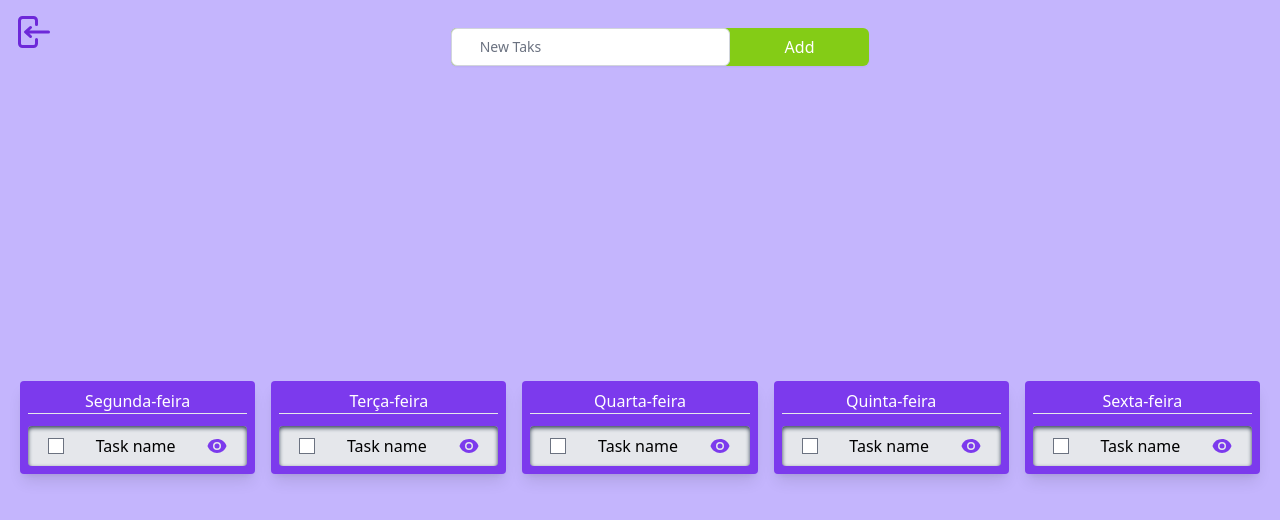
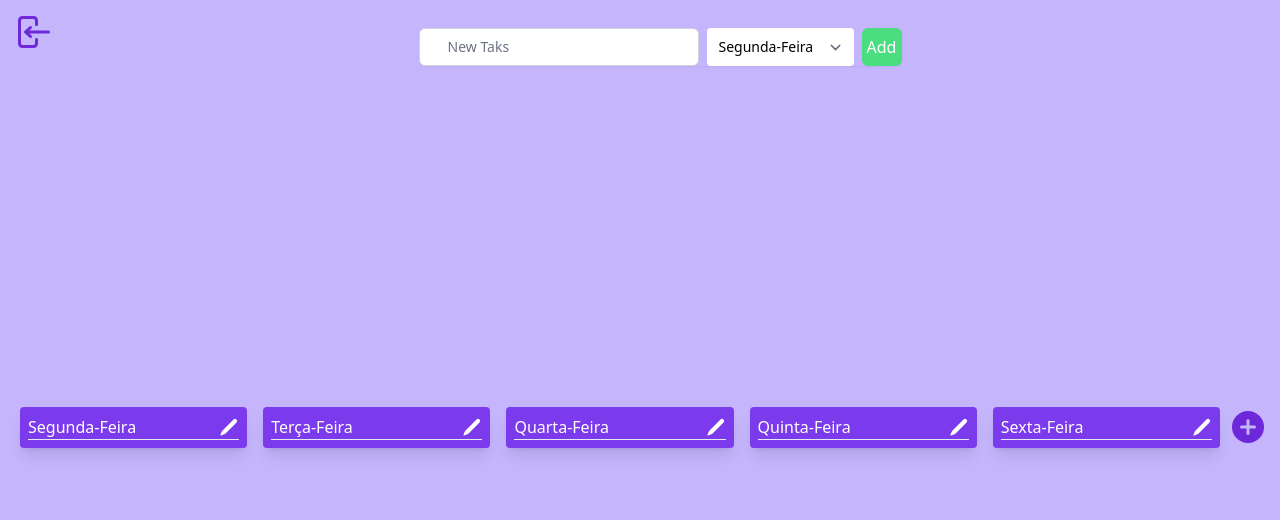
Before and after one commit to JULLIAIP/App_tasks_asana, a React (Vite) app: page /board in a window 1280 px wide. Shown: the top 520 px of the page. Built offline with nearby package versions, Linux system fonts and the light colour scheme.

Commit message:
funções de adicionar ao dia correto

```diff
--- a/package.json
+++ b/package.json
@@ -13,7 +13,8 @@
     "@tailwindcss/forms": "^0.5.3",
     "react": "^18.2.0",
     "react-dom": "^18.2.0",
-    "react-router-dom": "^6.8.1"
+    "react-router-dom": "^6.8.1",
+    "react-uuid": "^2.0.0"
   },
   "devDependencies": {
     "@types/react": "^18.0.27",
--- a/src/App.jsx
+++ b/src/App.jsx
@@ -1,15 +1,15 @@
 import { BrowserRouter } from "react-router-dom"
+import { StateGblobal } from "./global/EstadoGlobal"
 import Routing from "./global/Rotas"
-import BoardTaskPage from "./pages/BoardTaksPage"
-import DetailsPage from "./pages/DetailsPage"
-import LoginPage from "./pages/LoginPage"
 
 function App() {
 
 
   return (
     <BrowserRouter>
-      <Routing />
+      <StateGblobal>
+        <Routing />
+      </StateGblobal>
     </BrowserRouter>
   )
 }
--- a/src/components/CardTask/index.jsx
+++ b/src/components/CardTask/index.jsx
@@ -1,23 +1,65 @@
-import { EyeIcon } from '@heroicons/react/20/solid'
+import { EyeIcon, PencilIcon } from '@heroicons/react/20/solid'
+import { useContext } from 'react'
 import { useNavigate } from 'react-router-dom'
-export default function CardTask(props) {
+import { ContextGlobal } from '../../global/EstadoGlobal'
 
+export default function CardTask({ tasks, name }) {
+
+    const { tasksList, setTaskList } = useContext(ContextGlobal)
     const navigate = useNavigate()
+    const styleCard = "flex w-full text-black items-center gap-2 mt-3 shadow-slate-700 shadow-inner h-auto p-2 rounded justify-around"
 
+    const mudaStatus = (e, item) => {
+
+        const findDay = tasksList.map((task) => {
+
+            if (task.day === item.day) {
+
+                const upDateStatus = task.tasks.map((status) => {
+                    if (e) {
+                        if (status.id === item.id) {
+                            return { ...status, status: 'done' }
+                        }
+                    } else {
+                        if (status.id === item.id) {
+                            return { ...status, status: 'open' }
+                        }
+                    }
+                    return status
+                });
+
+                return { ...task, tasks: upDateStatus };
+            };
+            return task
+        });
+
+        setTaskList(findDay)
+    }
 
     return (
         <div className=" w-1/5 rounded bg-violet-600 text-white shadow-lg text-center m-2 p-2">
-            {props.name}
+            <h1 className='flex w-full justify-between items-center'>
+                {name} <PencilIcon className="h-5 w-5 " aria-hidden="true" /></h1>
             <hr />
-            <div className="
-            flex w-full text-black items-center gap-2 mt-3 shadow-slate-700 shadow-inner h-auto
-            bg-gray-200 p-2 rounded justify-around">
-                <input type={'checkbox'} />
-                <h5>Task name</h5>
-                <button onClick={() => navigate('/details/1')}>
+
+            {tasks.map((task, i) => <div key={i}
+                className={task&&task.status === 'done' ?
+                    `${styleCard} bg-green-400`
+                    :
+                    `${styleCard} bg-gray-200`}>
+
+                <input
+                    type={'checkbox'}
+                    checked={task.status === 'done' ? true : false}
+                    onChange={(e) => mudaStatus(e.target.checked, task)}
+                />
+                <h5>{task.name}</h5>
+
+                <button onClick={() => navigate(`/details/${task.day}/${task.id}`)}>
                     <EyeIcon className='w-5 text-violet-600' />
                 </button>
-            </div>
+            </div>)}
+
 
 
 
--- a/src/components/Input/index.jsx
+++ b/src/components/Input/index.jsx
@@ -1,15 +1,59 @@
+import { useContext, useEffect, useState } from "react"
+import uuid from "react-uuid"
+import { ContextGlobal } from "../../global/EstadoGlobal"
+
 export default function InputAdd() {
+    const { tasksList, setTaskList } = useContext(ContextGlobal)
+
+    const [taskName, setTaskName] = useState('')
+    const [dayTask, setDayTask] = useState('')
+
+
+    function addTask() {
+
+        const updatedDays = tasksList.map(task => {
+            if (task.day === dayTask) {
+                return {
+                    ...task,
+                    tasks: [
+                        ...task.tasks,
+                        { id: uuid(), name: taskName, status: 'open',
+                        description: '', day: dayTask }
+                    ]
+                };
+            }
+            return task;
+        });
+        setTaskList(updatedDays);
+        setTaskName('')
+        setDayTask('')
+    }
+
+
+
     return (
-
-        <div className=" flex  m-auto mt-4 rounded-md shadow-sm w-1/3 bg-lime-500 h-1/5" >
+        <div className=" flex m-auto mt-4 rounded-md
+        shadow-sm w-auto h-1/5 gap-2" >
             <input
+                value={taskName}
                 type="text"
                 name="new-task"
                 id="task"
-                className="block w-2/3 rounded-md border-gray-300 pl-7 pr-12 focus:border-none focus:ring-indigo-500 sm:text-sm"
+                className="block w-auto rounded-md border-gray-300 pl-7 pr-12 focus:border-none
+                 focus:ring-indigo-500 sm:text-sm"
                 placeholder="New Taks"
+                onChange={(e) => setTaskName(e.target.value)}
             />
-            <button className="w-1/3 text-white rounded-md">Add</button>
+            <select
+                name="day"
+                value={dayTask}
+                className="border-none rounded sm:text-sm"
+                onChange={(e) => setDayTask(e.target.value)}>
+                {tasksList && tasksList.map((item, i) =>
+                <option key={i}>{item.day}</option>)}
+            </select>
+            <button onClick={() => addTask()}
+                className="w-10 text-white rounded-md bg-green-400">Add</button>
         </div>
 
 
--- a/src/global/EstadoGlobal.jsx
+++ b/src/global/EstadoGlobal.jsx
@@ -0,0 +1,38 @@
+import React, { Children, useState } from "react";
+import uuid from "react-uuid";
+
+export const ContextGlobal = React.createContext()
+
+export const StateGblobal = ({ children }) => {
+
+    const [tasksList, setTaskList] = useState([
+        {
+            day: "Segunda-Feira",
+            tasks: []
+        },
+        {
+            day: "Terça-Feira",
+            tasks: []
+        },
+        {
+            day: "Quarta-Feira",
+            tasks: []
+        },
+        {
+            day: "Quinta-Feira",
+            tasks: []
+        },
+        {
+            day: "Sexta-Feira",
+            tasks: []
+        },
+
+    ])
+
+    return (
+        <ContextGlobal.Provider value={{ tasksList, setTaskList}}>
+            {children}
+        </ContextGlobal.Provider>
+    )
+
+}
--- a/src/global/Rotas.jsx
+++ b/src/global/Rotas.jsx
@@ -8,7 +8,7 @@ export default function Routing() {
         <Routes>
             <Route path="/" element={<LoginPage />} />
             <Route path="/board" element={<BoardTaskPage />} />
-            <Route path="/details/:id" element={<DetailsPage />} />
+            <Route path="/details/:day/:id" element={<DetailsPage />} />
         </Routes>
     )
 }
--- a/src/pages/BoardTaksPage/index.jsx
+++ b/src/pages/BoardTaksPage/index.jsx
@@ -1,16 +1,12 @@
 import CardTask from "../../components/CardTask"
 import InputAdd from "../../components/Input"
-import { ArrowLeftOnRectangleIcon } from '@heroicons/react/20/solid'
+import { ArrowLeftOnRectangleIcon, PlusCircleIcon } from '@heroicons/react/20/solid'
 import { useNavigate } from "react-router-dom"
+import { useContext } from "react"
+import { ContextGlobal } from "../../global/EstadoGlobal"
 
 export default function BoardTaskPage() {
-    const days = [
-        'Segunda-feira',
-        'Terça-feira',
-        'Quarta-feira',
-        'Quinta-feira',
-        'Sexta-feira',
-    ]
+    const { tasksList, setTaskList } = useContext(ContextGlobal)
     const navigate = useNavigate()
 
     return (
@@ -21,7 +17,11 @@ export default function BoardTaskPage() {
             </button>
             <InputAdd />
             <div className="flex w-full h-auto">
-                {days && days.map((item, i) => <CardTask key={i} name={item} />)}
+
+                {tasksList && tasksList.map((item, i) =>
+                    <CardTask key={i} name={item.day} tasks={item.tasks} />)
+                }
+                <button> <PlusCircleIcon className="w-10 text-violet-700" /></button>
             </div>
         </div>
     )
--- a/src/pages/DetailsPage/index.jsx
+++ b/src/pages/DetailsPage/index.jsx
@@ -1,27 +1,105 @@
-import { PencilIcon, TrashIcon, ArrowLeftCircleIcon } from '@heroicons/react/20/solid'
-import { useState } from 'react'
-import { useNavigate } from 'react-router-dom'
+import { PencilIcon, TrashIcon, ArrowLeftCircleIcon, CheckIcon } from '@heroicons/react/20/solid'
+import { useContext, useEffect, useState } from 'react'
+import { useNavigate, useParams } from 'react-router-dom'
+import { ContextGlobal } from '../../global/EstadoGlobal'
 
 export default function DetailsPage() {
+    const { tasksList, setTaskList } = useContext(ContextGlobal)
+    const navigate = useNavigate()
+    const { day, id } = useParams()
+
+    const styleDescription = 'w-1/2 p-2 border-l-violet-600 border-spacing-1 border-4 rounded-md h-auto'
+
+    const [showTask, setShowTask] = useState('')
+    const [edit, setEdit] = useState(false)
+    const [newDescription, setNewDescription] = useState("")
+
+    const removeTask = () => {
+
+        const filterDay = tasksList.map((item) => {
+
+            if (item.day === day) {
+
+                const removeTask = item.tasks.filter((item) => item.id !== id)
+                return { ...item, tasks: removeTask };
+            }
+
+            return item
+
+        })
+        setTaskList(filterDay)
+        navigate("/board")
+
+    }
+
+    const editDescription = () => {
+
+        const updatedTaskList = tasksList.map(item => {
+            if (item.day === day) {
+                const updatedTasks = item.tasks.map(task => {
+                    if (task.id === id) {
+                        return { ...task, description: newDescription };
+                    }
+                    return task;
+                });
+                return { ...item, tasks: updatedTasks };
+            }
+            return item;
+        });
+        setTaskList(updatedTaskList);
+        setEdit(!edit)
+    }
+
+
+    //style
     const tagStyle = 'h-1/5 p-2 rounded flex items-center text-white'
-    const navigate = useNavigate()
 
-    const [status, setStatus] = useState('done')
+    useEffect(() => {
+        const filterDay = tasksList.find(item => item.day === day);
+        if (filterDay) {
+            const findTask = filterDay.tasks.find(task => task.id === id);
+            if (findTask) {
+                setShowTask(findTask);
+            }
+        }
+    }, [tasksList])
+
     return (
         <div className='w-full min-h-screen flex flex-col justify-center items-center bg-violet-300'>
             <button onClick={() => navigate("/board/")}><ArrowLeftCircleIcon className="h-10 w-10 text-violet-600" /></button>
+
             <div className='flex items-center'>
-                <h1 className='font-semibold m-2 text-3xl'>Nome da task</h1>
-                <h5 className={status === 'done' ? `bg-green-500 ${tagStyle}` : `bg-red-500 ${tagStyle}`}>
-                    Status </h5>
+                <h1 className='font-semibold m-2 text-3xl'>
+                    {showTask && showTask.name}</h1>
+                <h5 className={showTask && showTask.status === 'done' ?
+                    `bg-green-500 ${tagStyle}` :
+                    `bg-red-500 ${tagStyle}`}>
+                    {showTask && showTask.status} </h5>
             </div>
             <div className='w-1/2 flex justify-around bg-slate-200 h-52 rounded-lg p-4 shadow-lg'>
-                <h5 className='w-1/2 p-2 border-l-violet-600 border-spacing-1 border-4 rounded-md h-auto'>
-                    Descrição </h5>
+                <div className={
+                    edit ?
+                        `${styleDescription}, bg-slate-300 border-spacing-4`
+                        :
+                        `${styleDescription}`
+                }>
+                    {edit ?
+                        <textarea className='bg-transparent w-1/2'
+                            onChange={(e) => setNewDescription(e.target.value)}
+                        />
+                        :
+                        <h5>{showTask && showTask.description ?
+                            showTask.description
+                            : "vazio"} </h5>
+                    }
+
+                    {edit ? <button onClick={editDescription}>
+                        <CheckIcon className='w-5' /> </button> : null} </div>
+
 
                 <div className='grid'>
-                    <button><PencilIcon className="h-5 w-5 text-violet-600" aria-hidden="true" /></button>
-                    <button><TrashIcon className="h-5 w- text-violet-600" aria-hidden="true" /></button>
+                    <button onClick={() => setEdit(!edit)} ><PencilIcon className="h-5 w-5 text-violet-600" aria-hidden="true" /></button>
+                    <button onClick={() => removeTask()}><TrashIcon className="h-5 w- text-violet-600" aria-hidden="true" /></button>
                 </div>
             </div>
 
```
Also changed, not shown: src/pages/LoginPage/index.jsx (+11 -2 lines), 1 other file (tests, documents, lock files or other folders).
